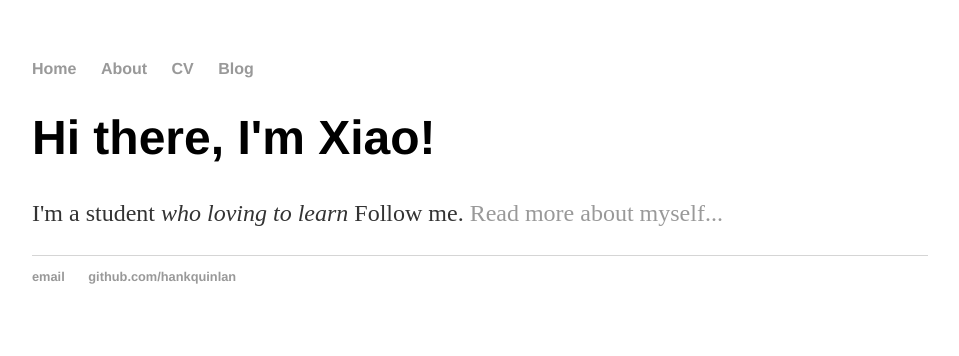
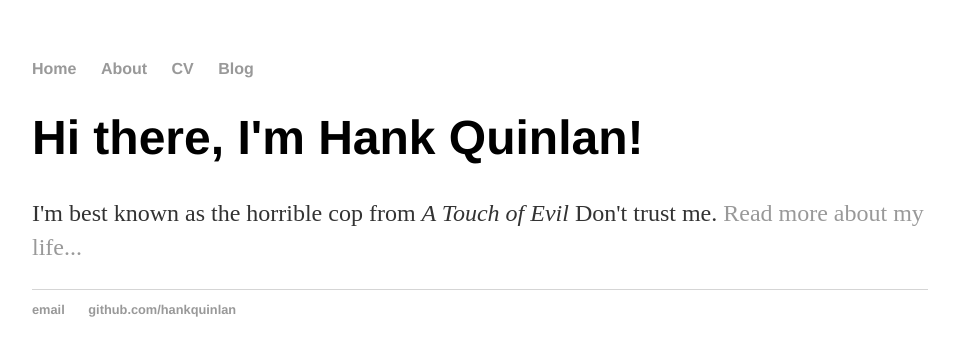
Before and after one commit to 3525613741/3525613741.github.io, a Jekyll site: the page built from index.html, in a window 1280 px wide. Shown: the top 356 px of the page, without its empty margins (160-1119 px from the left). Built offline with Jekyll 4.4.1, drawn with Linux system fonts in a browser that asks for light colours.

Commit message:
Update index.html

```diff
--- a/index.html
+++ b/index.html
@@ -1,30 +1,8 @@
-<!DOCTYPE html>
-<html>
-	<head>
-		<title>Moon</title>
-		<!-- link to main stylesheet -->
-		<link rel="stylesheet" type="text/css" href="/css/main.css">
-	</head>
-	<body>
-		<nav>
-    		<ul>
-        		<li><a href="/">Home</a></li>
-	        	<li><a href="/about">About</a></li>
-        		<li><a href="/cv">CV</a></li>
-        		<li><a href="/blog">Blog</a></li>
-    		</ul>
-		</nav>
-		<div class="container">
-    		<div class="blurb">
-        		<h1>Hi there, I'm Xiao!</h1>
-				<p>I'm a student<em> who loving to learn</em> Follow me. <a href="/about">Read more about myself...</a></p>
-    		</div><!-- /.blurb -->
-		</div><!-- /.container -->
-		<footer>
-    		<ul>
-        		<li><a href="xiao0102666@gmail.com">email</a></li>
-        		<li><a href="3525613741.github.io">github.com/hankquinlan</a></li>
-			</ul>
-		</footer>
-	</body>
-</html>
+---
+layout: default
+title: Hank Quinlan, Horrible Cop
+---
+<div class="blurb">
+	<h1>Hi there, I'm Hank Quinlan!</h1>
+	<p>I'm best known as the horrible cop from <em>A Touch of Evil</em> Don't trust me. <a href="/about">Read more about my life...</a></p>
+</div><!-- /.blurb -->
```
